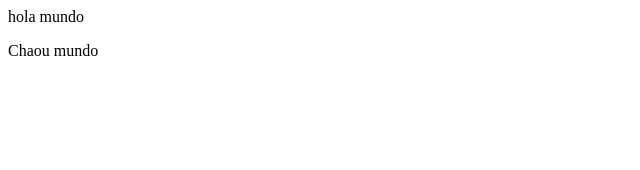
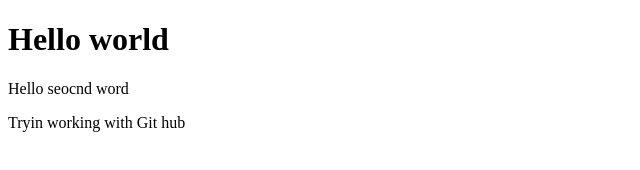
Before and after one commit to paolaestrellita/mi-repositorio, a plain HTML site: page index.html in a window 1280 px wide. Shown: the whole page, without its empty margins (0-640 px from the left). Drawn offline with Linux system fonts and the light colour scheme.

Commit message:
actualizar pagina index

```diff
--- a/index.html
+++ b/index.html
@@ -1,2 +1,16 @@
-hola mundo
-<p>Chaou mundo</p>
+<!DOCTYPE html>
+<html lang="en">
+
+<head>
+    <meta charset="UTF-8">
+    <meta name="viewport" content="width=device-width, initial-scale=1.0">
+    <title>Document</title>
+</head>
+
+<body>
+    <h1>Hello world</h1>
+    <p>Hello seocnd word</p>
+    <p>Tryin working with Git hub</p>
+</body>
+
+</html>
```
